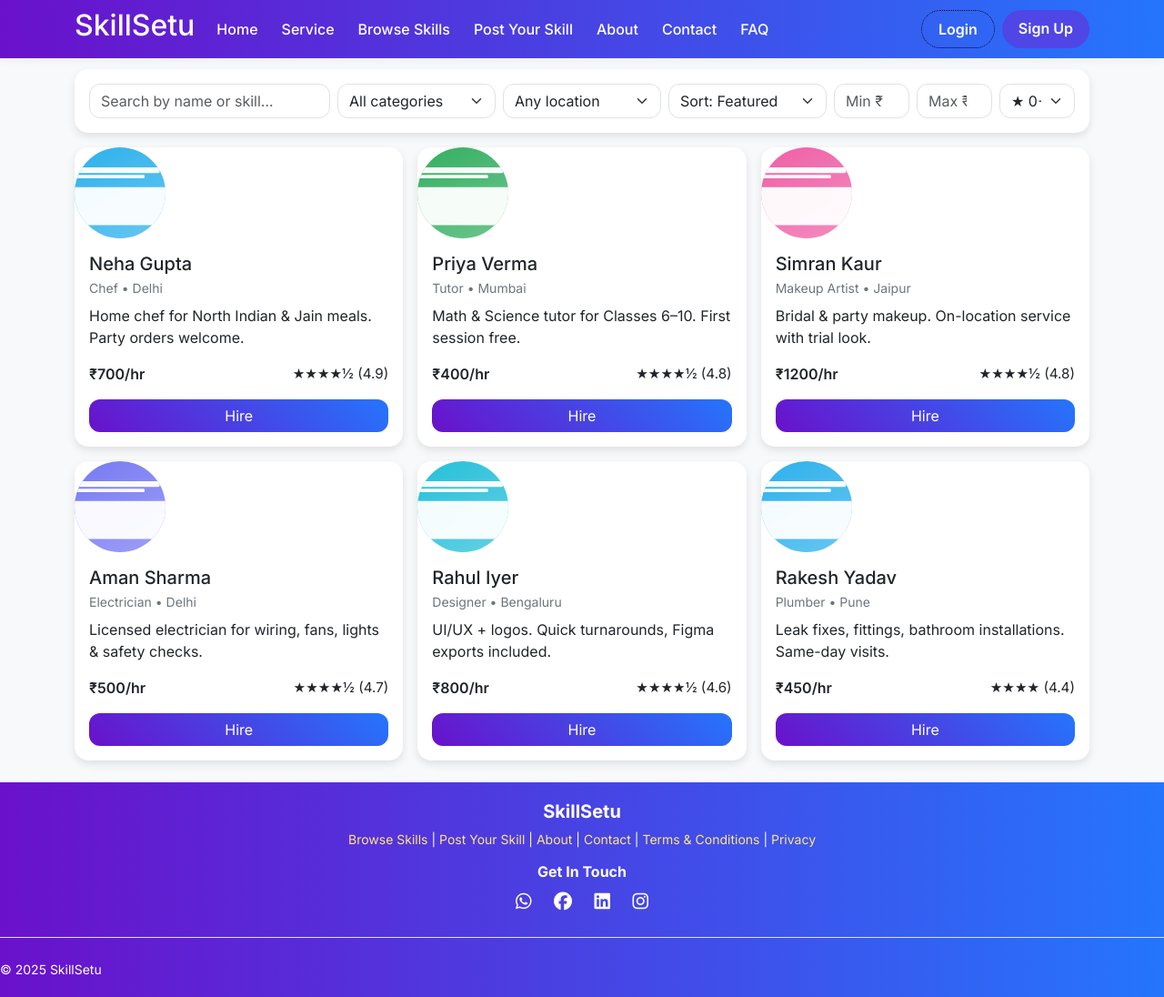
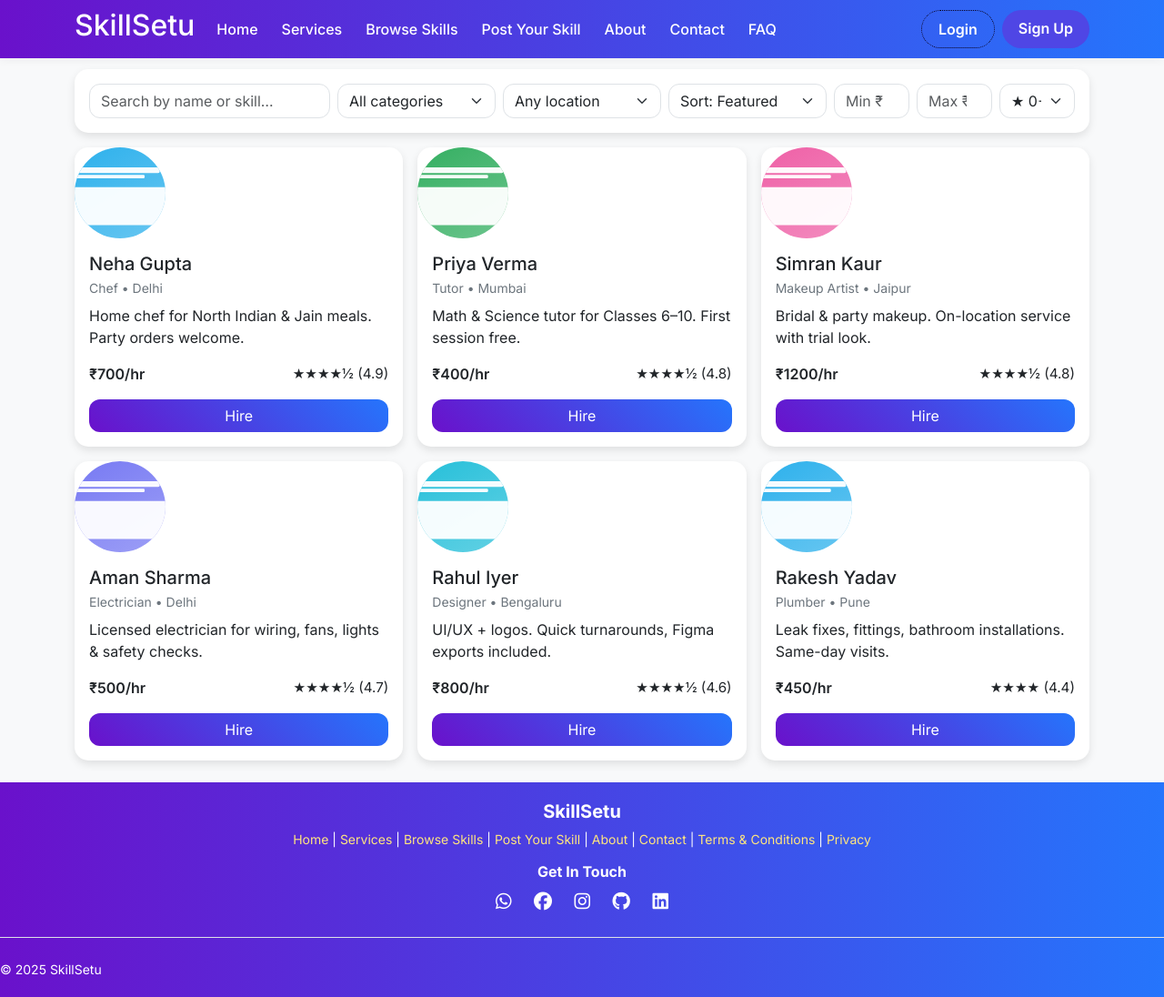
Before and after one commit to Vandna-hub/SkillSetu, a plain HTML site: page browse.html in a window 1280 px wide. Shown: the whole page at 91% size. Drawn offline with nearby package versions, Linux system fonts and the light colour scheme.

Commit message:
Initial project upload

```diff
--- a/browse.html
+++ b/browse.html
@@ -29,7 +29,7 @@
       <div class="collapse navbar-collapse" id="navbarsExample07">
         <ul class="navbar-nav me-auto mb-2 mb-lg-0">
           <li class="nav-item"><a class="nav-link" href="index.html">Home</a></li>
-          <li class="nav-item"><a class="nav-link" href="index.html">Service</a></li>
+          <li class="nav-item"><a class="nav-link" href="service.html">Services</a></li>
           <li class="nav-item"><a class="nav-link" href="browse.html">Browse Skills</a></li>
           <li class="nav-item"><a class="nav-link" href="post.html">Post Your Skill</a></li>
           <li class="nav-item"><a class="nav-link" href="about.html">About</a></li>
@@ -162,7 +162,7 @@
     <div class="footer">
       <h5 class="fw-bold">SkillSetu</h5>
       <ul class="list-unstyled small">
-        <li><a href="browse.html">Browse Skills</a> | <a href="post.html">Post Your Skill</a> | <a
+        <li><a href="index.html">Home</a> | <a href="Service.html">Services</a> | <a href="browse.html">Browse Skills</a> | <a href="post.html">Post Your Skill</a> | <a
             href="about.html">About</a> | <a href="contact.html">Contact</a> | <a href="#">Terms & Conditions</a> | <a
             href="#">Privacy</a></li>
       </ul>
@@ -170,8 +170,10 @@
         <h6>Get In Touch</h6>
         <a href="https://wa.me/yourNumber" target="_blank"><i class="fa-brands fa-whatsapp"></i></a>
         <a href="https://facebook.com" target="_blank"><i class="fa-brands fa-facebook"></i></a>
-        <a href="https://linkedin.com" target="_blank"><i class="fa-brands fa-linkedin"></i></a>
         <a href="https://instagram.com" target="_blank"><i class="fa-brands fa-instagram"></i></a>
+        <a href="https://github.com/Vandna-hub" target="_blank"><i class="fa-brands fa-github"></i></a>
+        <a href="https://www.linkedin.com/in/vandana-birla-950062210" target="_blank"><i
+            class="fa-brands fa-linkedin"></i></a>
       </div>
     </div>
     <div class="d-flex flex-column flex-md-row justify-content-between align-items-center pt-4 mt-4 border-top">
```
Also changed, not shown: about.html (+4 -3 lines), contact.html (+1 -1 lines), faq.html (+4 -3 lines), index.html (+5 -4 lines), post.html (+2 -2 lines), service.html (+7 -3 lines).
